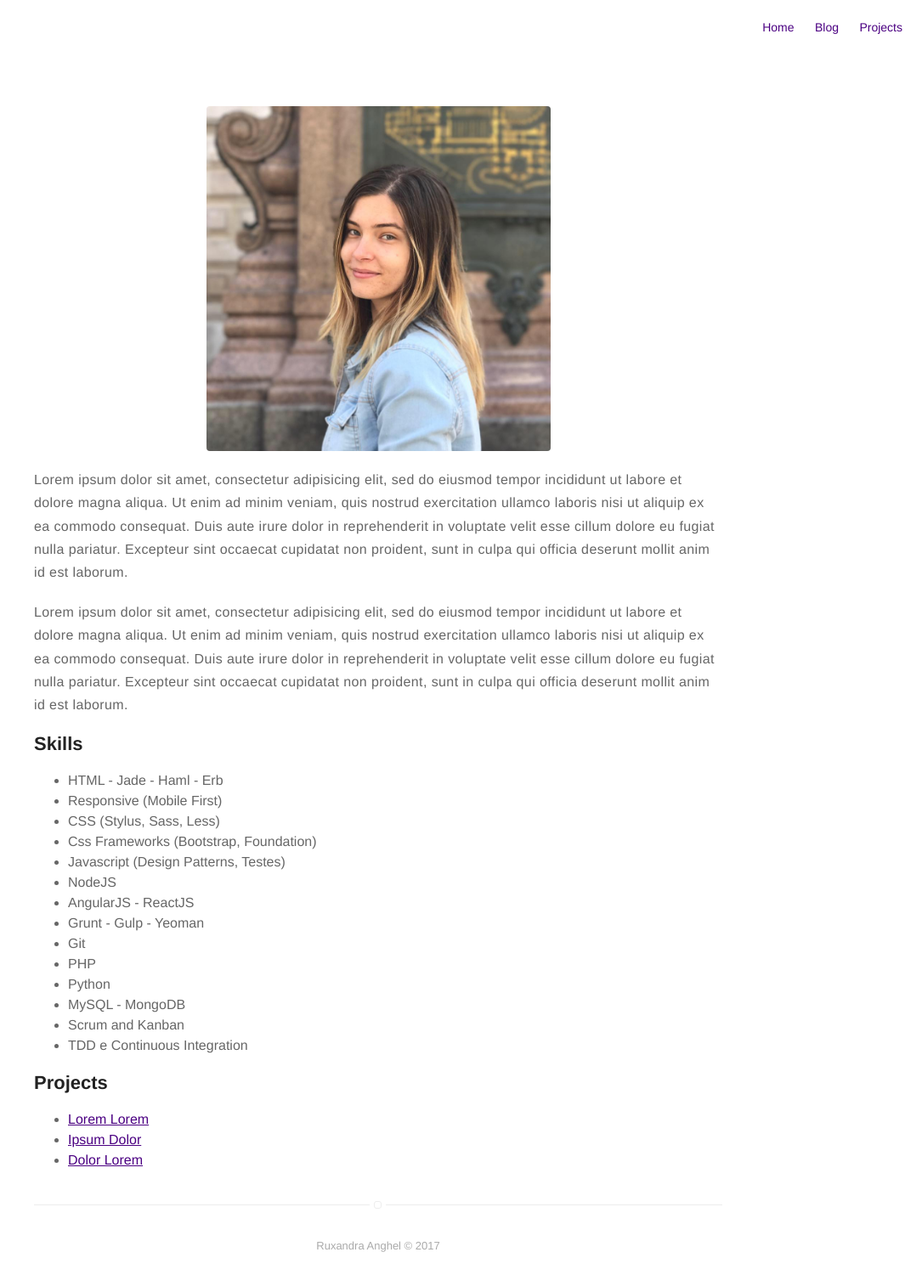
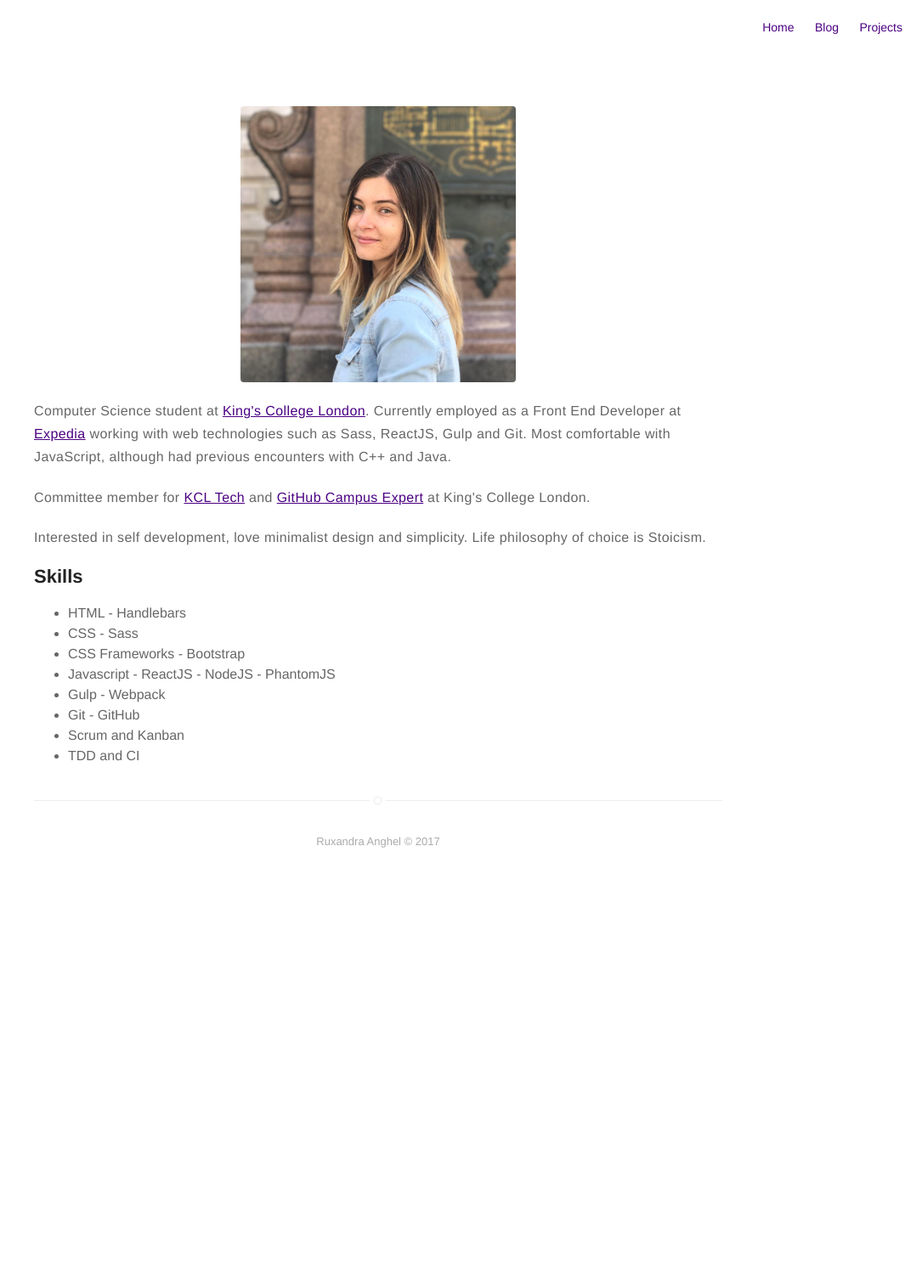
Before and after one commit to ruxiang05/ruxiang.me, a Jekyll site: the page built from about.md, in a window 1280 px wide. Shown: the whole page at 85% size, without its empty margins (195-1280 px from the left). Built offline with Jekyll 4.4.1, drawn with Linux system fonts in a browser that asks for light colours; after the commit the page ends 1038 px from its top, so only the background shows below that.

Commit message:
Add content to about page

```diff
--- a/_config.yml
+++ b/_config.yml
@@ -8,7 +8,7 @@ description: A blog about technology and stuff related
 # if it's an external image, update below for true
 # better with square images
 external-image: false
-picture: assets/images/profile.jpg
+picture: /assets/images/profile.jpg
 
 # If you want to include your resume, set to true
 # and specify source (external or local).
--- a/_sass/pages/page.sass
+++ b/_sass/pages/page.sass
@@ -7,6 +7,6 @@
 
 .about
     img
-        width: 50%
+        width: 40%
         margin: 0 auto
         display: block
--- a/about.md
+++ b/about.md
@@ -4,43 +4,21 @@ layout: page
 ---
 ![Profile Image]({{ site.url }}/{{ site.picture }})
 
-<p>Lorem ipsum dolor sit amet, consectetur adipisicing elit, sed do eiusmod
-tempor incididunt ut labore et dolore magna aliqua. Ut enim ad minim veniam,
-quis nostrud exercitation ullamco laboris nisi ut aliquip ex ea commodo
-consequat. Duis aute irure dolor in reprehenderit in voluptate velit esse
-cillum dolore eu fugiat nulla pariatur. Excepteur sint occaecat cupidatat non
-proident, sunt in culpa qui officia deserunt mollit anim id est laborum.</p>
+<p>Computer Science student at <a href='http://www.kcl.ac.uk'>King's College London</a>. Currently employed as a Front End Developer at <a href='http://www.expedia.com'>Expedia</a> working with web technologies such as Sass, ReactJS, Gulp and Git. Most comfortable with JavaScript, although had previous encounters with C++ and Java.</p>
 
-<p>Lorem ipsum dolor sit amet, consectetur adipisicing elit, sed do eiusmod
-tempor incididunt ut labore et dolore magna aliqua. Ut enim ad minim veniam,
-quis nostrud exercitation ullamco laboris nisi ut aliquip ex ea commodo
-consequat. Duis aute irure dolor in reprehenderit in voluptate velit esse
-cillum dolore eu fugiat nulla pariatur. Excepteur sint occaecat cupidatat non
-proident, sunt in culpa qui officia deserunt mollit anim id est laborum.</p>
+<p>Committee member for <a href='http://kcl.tech/'>KCL Tech</a> and <a href='http://githubcampus.expert/'>GitHub Campus Expert</a> at King's College London.
+
+<p>Interested in self development, love minimalist design and simplicity. Life philosophy of choice is Stoicism.</p>
 
 <h2>Skills</h2>
 
 <ul class="skill-list">
-	<li>HTML - Jade - Haml - Erb</li>
-	<li>Responsive (Mobile First)</li>
-	<li>CSS (Stylus, Sass, Less)</li>
-	<li>Css Frameworks (Bootstrap, Foundation)</li>
-	<li>Javascript (Design Patterns, Testes)</li>
-	<li>NodeJS</li>
-	<li>AngularJS - ReactJS</li>
-	<li>Grunt - Gulp - Yeoman</li>
-	<li>Git</li>
-	<li>PHP</li>
-	<li>Python</li>
-	<li>MySQL - MongoDB</li>
+	<li>HTML - Handlebars</li>
+	<li>CSS - Sass</li>
+	<li>CSS Frameworks - Bootstrap</li>
+	<li>Javascript - ReactJS - NodeJS - PhantomJS</li>
+	<li>Gulp - Webpack</li>
+	<li>Git - GitHub</li>
 	<li>Scrum and Kanban</li>
-	<li>TDD e Continuous Integration</li>
+	<li>TDD and CI</li>
 </ul>
-
-<h2>Projects</h2>
-
-<ul>
-	<li><a href="https://github.com/">Lorem Lorem</a></li>
-	<li><a href="https://github.com/">Ipsum Dolor</a></li>
-	<li><a href="https://github.com/">Dolor Lorem</a></li>
-</ul>
```
Also changed, not shown: README.md.
